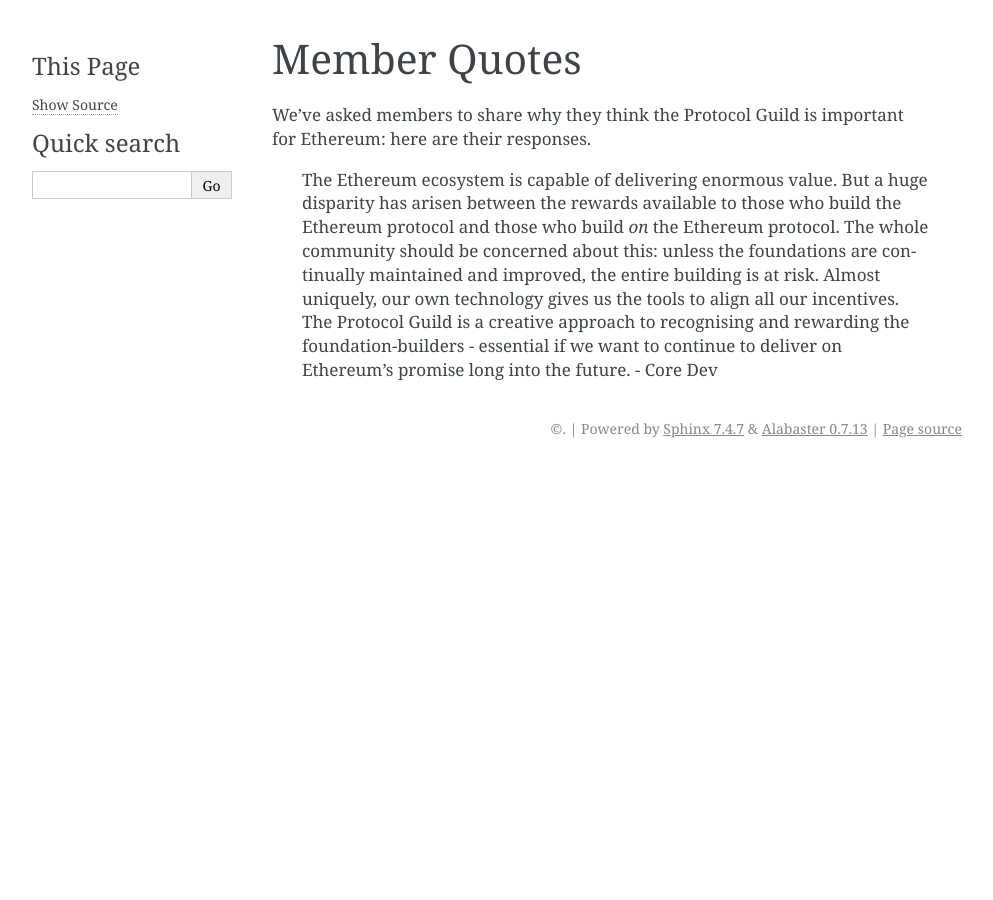
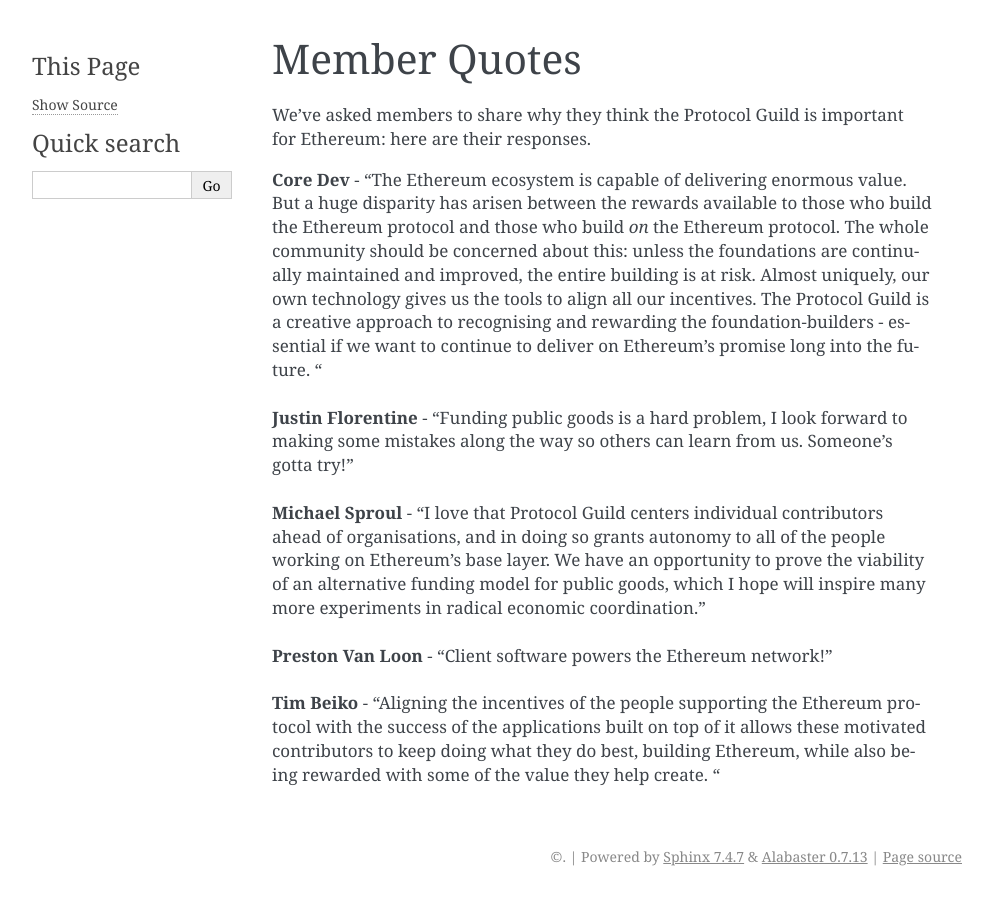
Before and after one commit to protocolguild/documentation, a Sphinx documentation site: the page built from docs/8-quotes.md, in a window 1280 px wide. Shown: the whole page, without its empty margins (148-1141 px from the left). Built offline with Sphinx 7.4.7, drawn with Linux system fonts in a browser that asks for light colours.

Commit message:
Update 8-quotes.md

```diff
--- a/docs/8-quotes.md
+++ b/docs/8-quotes.md
@@ -2,4 +2,8 @@
 
 We've asked members to share why they think the Protocol Guild is important for Ethereum: here are their responses.
 
-> The Ethereum ecosystem is capable of delivering enormous value. But a huge disparity has arisen between the rewards available to those who build the Ethereum protocol and those who build _on_ the Ethereum protocol. The whole community should be concerned about this: unless the foundations are continually maintained and improved, the entire building is at risk. Almost uniquely, our own technology gives us the tools to align all our incentives. The Protocol Guild is a creative approach to recognising and rewarding the foundation-builders - essential if we want to continue to deliver on Ethereum's promise long into the future.  - Core Dev
+**Core Dev** - "The Ethereum ecosystem is capable of delivering enormous value. But a huge disparity has arisen between the rewards available to those who build the Ethereum protocol and those who build _on_ the Ethereum protocol. The whole community should be concerned about this: unless the foundations are continually maintained and improved, the entire building is at risk. Almost uniquely, our own technology gives us the tools to align all our incentives. The Protocol Guild is a creative approach to recognising and rewarding the foundation-builders - essential if we want to continue to deliver on Ethereum's promise long into the future. " <br><br>
+**Justin Florentine** - "Funding public goods is a hard problem, I look forward to making some mistakes along the way so others can learn from us. Someone's gotta try!" <br><br>
+**Michael Sproul** - "I love that Protocol Guild centers individual contributors ahead of organisations, and in doing so grants autonomy to all of the people working on Ethereum's base layer. We have an opportunity to prove the viability of an alternative funding model for public goods, which I hope will inspire many more experiments in radical economic coordination." <br><br>
+**Preston Van Loon** - "Client software powers the Ethereum network!" <br><br>
+**Tim Beiko** - "Aligning the incentives of the people supporting the Ethereum protocol with the success of the applications built on top of it allows these motivated contributors to keep doing what they do best, building Ethereum, while also being rewarded with some of the value they help create. " <br><br>
```
